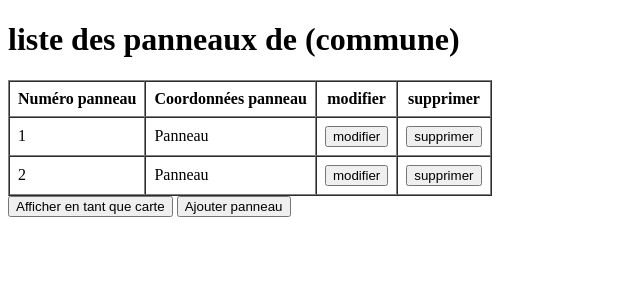
After one commit to Mathieuarak/publicom, a CodeIgniter 4 app: the page made by app/Views/panneauListe.php in a window 1280 px wide. The commit adds this page. Shown: the top 300 px of the page, without its empty margins (0-640 px from the left). Run offline with PHP 8.4 and a stand-in for CodeIgniter, Linux system fonts and the light colour scheme; the template is opened without the code that fills it, so the values that code supplies are empty; some libraries are stand-ins or nearby versions.

Commit message:
ajout page panneauListe

```diff
--- a/app/Views/auth.html
+++ /dev/null
@@ -1,3 +0,0 @@
-<input> login...</input>
-<input>Password...</input>
-<select>valider</select>
--- /dev/null
+++ b/app/Views/panneauListe.php
@@ -0,0 +1,49 @@
+<!DOCTYPE html>
+<html lang="en">
+
+<head>
+    <meta charset="UTF-8">
+    <title>Welcome to CodeIgniter 4!</title>
+    <meta name="description" content="The small framework with powerful features">
+    <meta name="viewport" content="width=device-width, initial-scale=1.0">
+    <link rel="shortcut icon" type="image/png" href="/favicon.ico">
+</head>
+
+<body>
+
+    <h1>liste des panneaux de (commune)</h1>
+
+    <table border="1" cellpadding="8" cellspacing="0">
+        <thead>
+            <tr>
+                <th>Numéro panneau</th>
+                <th>Coordonnées panneau</th>
+                <th>modifier</th>
+                <th>supprimer</th>
+        <tbody>
+            <tr>
+                <td>1</td>
+                <td>Panneau</td>
+                <td><button type="button">modifier</button></td>
+                <td><button type="button">supprimer</button></td>
+            </tr>
+            <tr>
+                <td>2</td>
+                <td>Panneau</td>
+                <td><button type="button">modifier</button></td>
+                <td><button type="button">supprimer</button></td>
+            </tr>
+
+
+
+        </tbody>
+        </tr>
+        </tbody>
+    </table>
+
+    <button type="button">Afficher en tant que carte</button>
+    <button type="button">Ajouter panneau</button>
+
+</body>
+
+</html>
--- a/app/Views/welcome_message.php
+++ b/app/Views/welcome_message.php
@@ -229,6 +229,7 @@
 
         <h2>The small framework with powerful features</h2>
 
+        <a href="<?= url_to('panneauListe') ?>">Voir les panneaux</a>
     </div>
 
 </header>
```
Also changed, not shown: app/Config/Routes.php (+7 -7 lines), app/Controllers/Panneau.php (added, +14 -0 lines), 1 other file.
